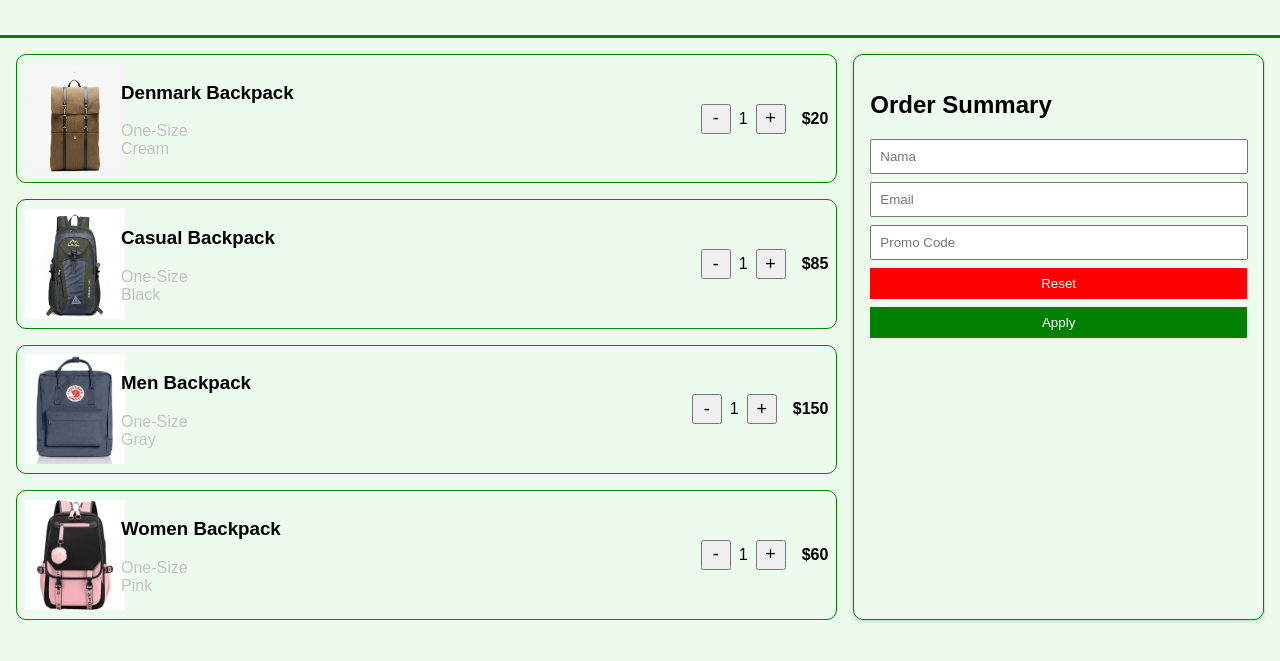
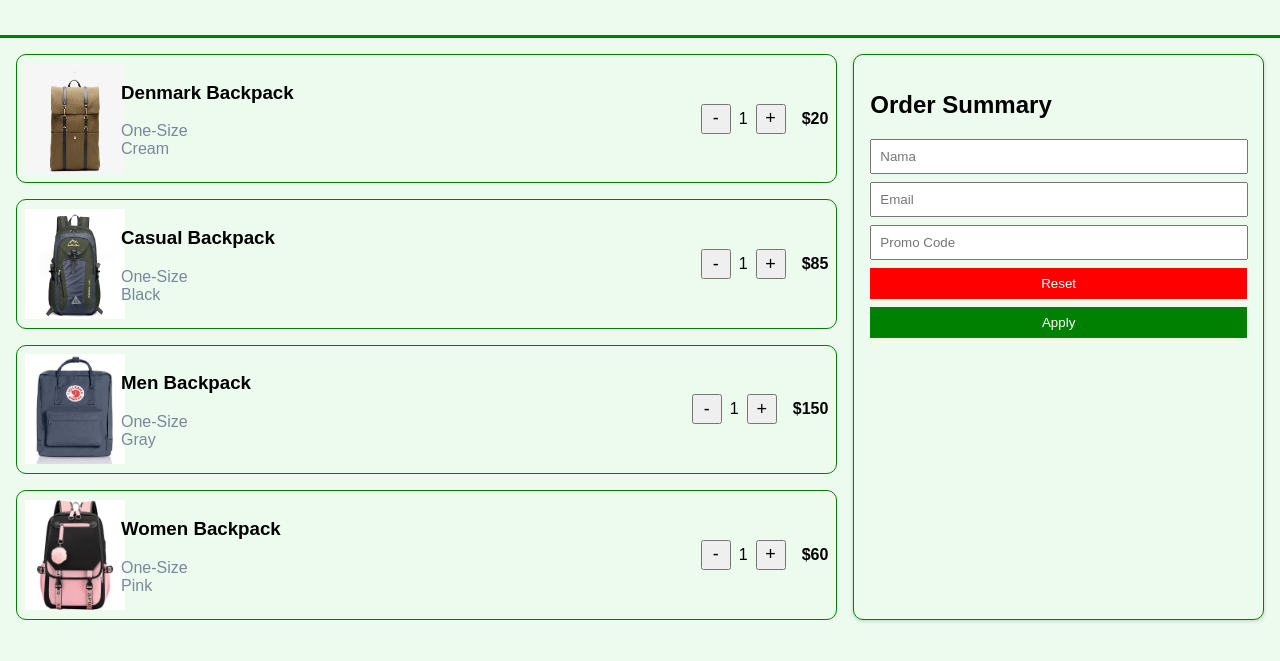
Before and after one commit to TomiYW/241130380_TomiYasashikuWijaya, a plain HTML site: page index.html in a window 1280 px wide. Shown: the part 77-738 px from the top of the page. Drawn offline with Linux system fonts and the light colour scheme.

Commit message:
commit 6

```diff
--- a/index.html
+++ b/index.html
@@ -18,8 +18,8 @@
         <img src="./images/produk1.jpg" alt="Denmark Backpack" width="100" height="110"/>
         <div>
           <h3>Denmark Backpack</h3>
-          <p>One-Size <br>
-            <span class="cream">Cream</span></p>
+          <p class="para">One-Size <br>
+           Cream</p>
         </div>
         <div class="qty">
           <button class="decrease">-</button>
@@ -33,8 +33,8 @@
         <img src="./images/produk2.jpeg" alt="Casual Backpack" width="100" height="110"/>
         <div>
           <h3>Casual Backpack</h3>
-          <p>One-Size <br>
-            <span class="black">Black</span></p>
+          <p class="para">One-Size <br>
+            Black</p>
         </div>
         <div class="qty">
           <button class="decrease">-</button>
@@ -48,8 +48,8 @@
         <img src="./images/produk3.png" alt="Men Backpack" width="100" height="110"/>
         <div>
           <h3>Men Backpack</h3>
-          <p>One-Size <br>
-            <span class="gray">Gray</span></p>
+          <p class="para">One-Size <br>
+            Gray</p>
         </div>
         <div class="qty">
           <button class="decrease">-</button>
@@ -63,8 +63,8 @@
         <img src="./images/produk4.jpg" alt="Women Backpack" width="100" height="110"/>
         <div>
           <h3>Women Backpack</h3>
-          <p>One-Size <br>
-            <span class="pink">Pink</span></p>
+          <p class="para">One-Size <br>
+            Pink</p>
         </div>
         <div class="qty">
           <button class="decrease">-</button>
--- a/script/script.js
+++ b/script/script.js
@@ -73,7 +73,10 @@ $(document).ready(function () {
     e.preventDefault();
     const inputCode = $('input[name="promo"]').val().trim();
     promoApplied = (inputCode.toUpperCase() === promoCode);
-    if (promoApplied) calculateTotal();
+    if (promoApplied) {
+      alert("Promo code applied! discount diberikan.");
+    }
+    calculateTotal();
   });
 
   $('#orderForm').on('reset', function () {
--- a/style/style.css
+++ b/style/style.css
@@ -105,9 +105,10 @@ form input {
   font-size: 1.2rem;
 }
 
-p {
-  color: rgb(197, 195, 195);
+.para{
+  color: lightslategray;
 }
+
 
  th, td {
   border-bottom: 1px solid #ccc;
```
